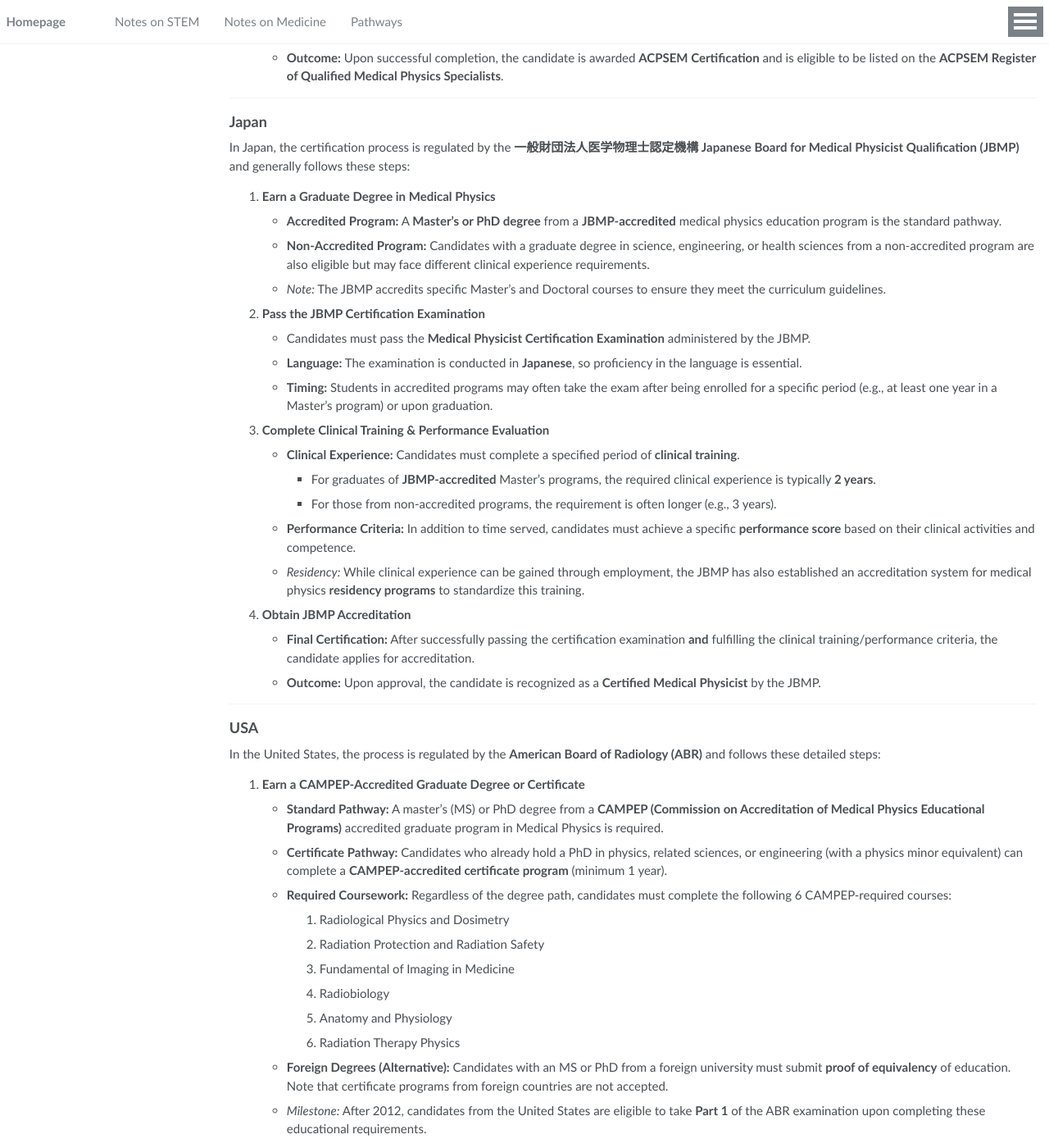
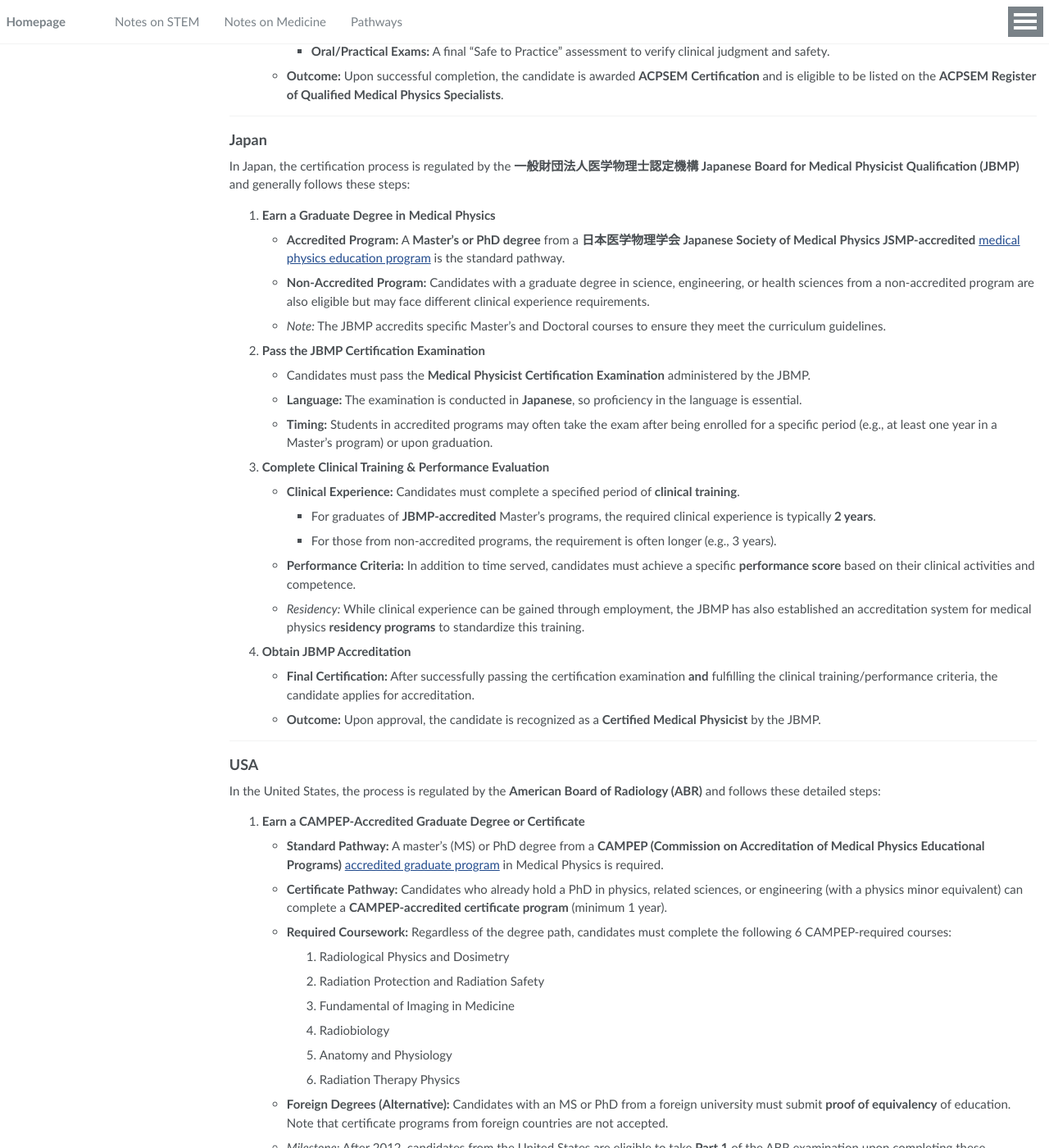
Before and after one commit to Louis-QiuyuLu/Louis-QiuyuLu.github.io, a Jekyll site: the page built from _pages/pathways.md, in a window 1280 px wide and 1400 px high, scrolled down 806 px. Shown: the whole window at 82% size. Built offline with Jekyll 4.4.1, drawn with Linux system fonts in a browser that asks for light colours; some of the changed text lies outside the part shown.

Commit message:
Update pathways.md

```diff
--- a/_pages/pathways.md
+++ b/_pages/pathways.md
@@ -14,7 +14,7 @@ author_profile: false
 In Australia, the process is regulated by the **Australasian College of Physical Scientists & Engineers in Medicine (ACPSEM)** and follows these detailed steps:
 
 1. **Earn an ACPSEM-Accredited Graduate Degree**
-    * **Standard Pathway:** An **ACPSEM-accredited Master's degree** in Medical Physics is the standard requirement for entry.
+    * **Standard Pathway:** An **ACPSEM-accredited Master's degree** of [accredited graduate program](https://www.acpsem.org.au/Our-Work/Department-and-University-Accreditation) in Medical Physics is the standard requirement for entry.
     * **Undergraduate Prerequisite:** Candidates typically require a Bachelor of Science (BSc) with a major in **Physics**.
     * **PhD Advantage:** While not mandatory, holding a **PhD** in physics or a related field is highly advantageous for securing competitive Registrar positions.
     * **Alternative (Coursework Required):** Candidates with a non-accredited PhD or physics degree must still complete the required accredited coursework (often via a Graduate Diploma or concurrent enrollment during training) to meet educational standards.
@@ -42,7 +42,7 @@ In Australia, the process is regulated by the **Australasian College of Physical
 In Japan, the certification process is regulated by the **一般財団法人医学物理士認定機構 Japanese Board for Medical Physicist Qualification (JBMP)** and generally follows these steps:
 
 1.  **Earn a Graduate Degree in Medical Physics**
-    * **Accredited Program:** A **Master's or PhD degree** from a **JBMP-accredited** medical physics education program is the standard pathway.
+    * **Accredited Program:** A **Master's or PhD degree** from a **日本医学物理学会 Japanese Society of Medical Physics JSMP-accredited** [medical physics education program](https://www.jsmp.org/medicalphysicstrainingcourse/) is the standard pathway.
     * **Non-Accredited Program:** Candidates with a graduate degree in science, engineering, or health sciences from a non-accredited program are also eligible but may face different clinical experience requirements.
     * *Note:* The JBMP accredits specific Master's and Doctoral courses to ensure they meet the curriculum guidelines.
 
@@ -69,7 +69,7 @@ In Japan, the certification process is regulated by the **一般財団法人医
 In the United States, the process is regulated by the **American Board of Radiology (ABR)** and follows these detailed steps:
 
 1.  **Earn a CAMPEP-Accredited Graduate Degree or Certificate**
-    * **Standard Pathway:** A master's (MS) or PhD degree from a **CAMPEP (Commission on Accreditation of Medical Physics Educational Programs)** accredited graduate program in Medical Physics is required.
+    * **Standard Pathway:** A master's (MS) or PhD degree from a **CAMPEP (Commission on Accreditation of Medical Physics Educational Programs)** [accredited graduate program](https://campep.org/campeplstgrad.asp) in Medical Physics is required.
     * **Certificate Pathway:** Candidates who already hold a PhD in physics, related sciences, or engineering (with a physics minor equivalent) can complete a **CAMPEP-accredited certificate program** (minimum 1 year).
     * **Required Coursework:** Regardless of the degree path, candidates must complete the following 6 CAMPEP-required courses:
         1.  Radiological Physics and Dosimetry
```
